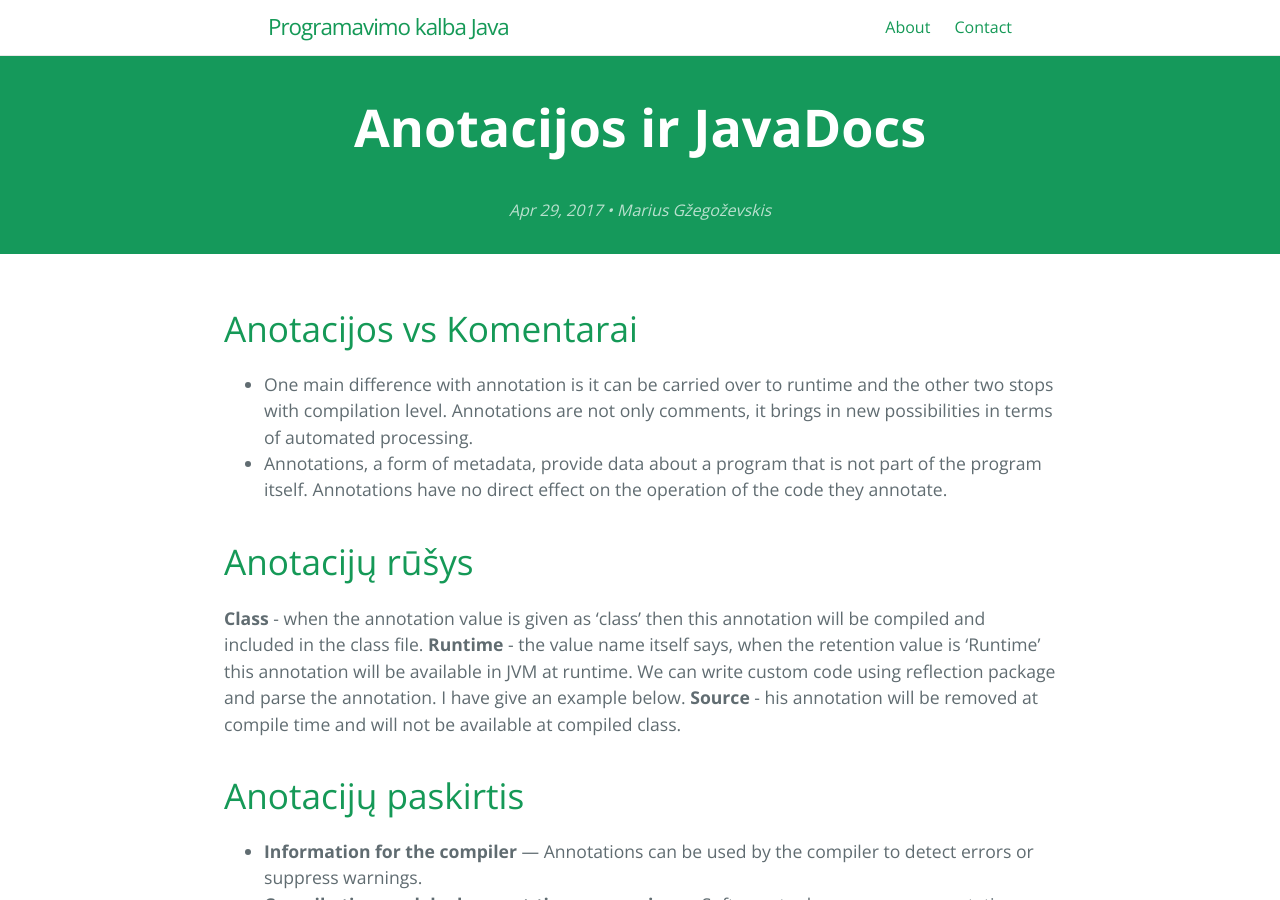
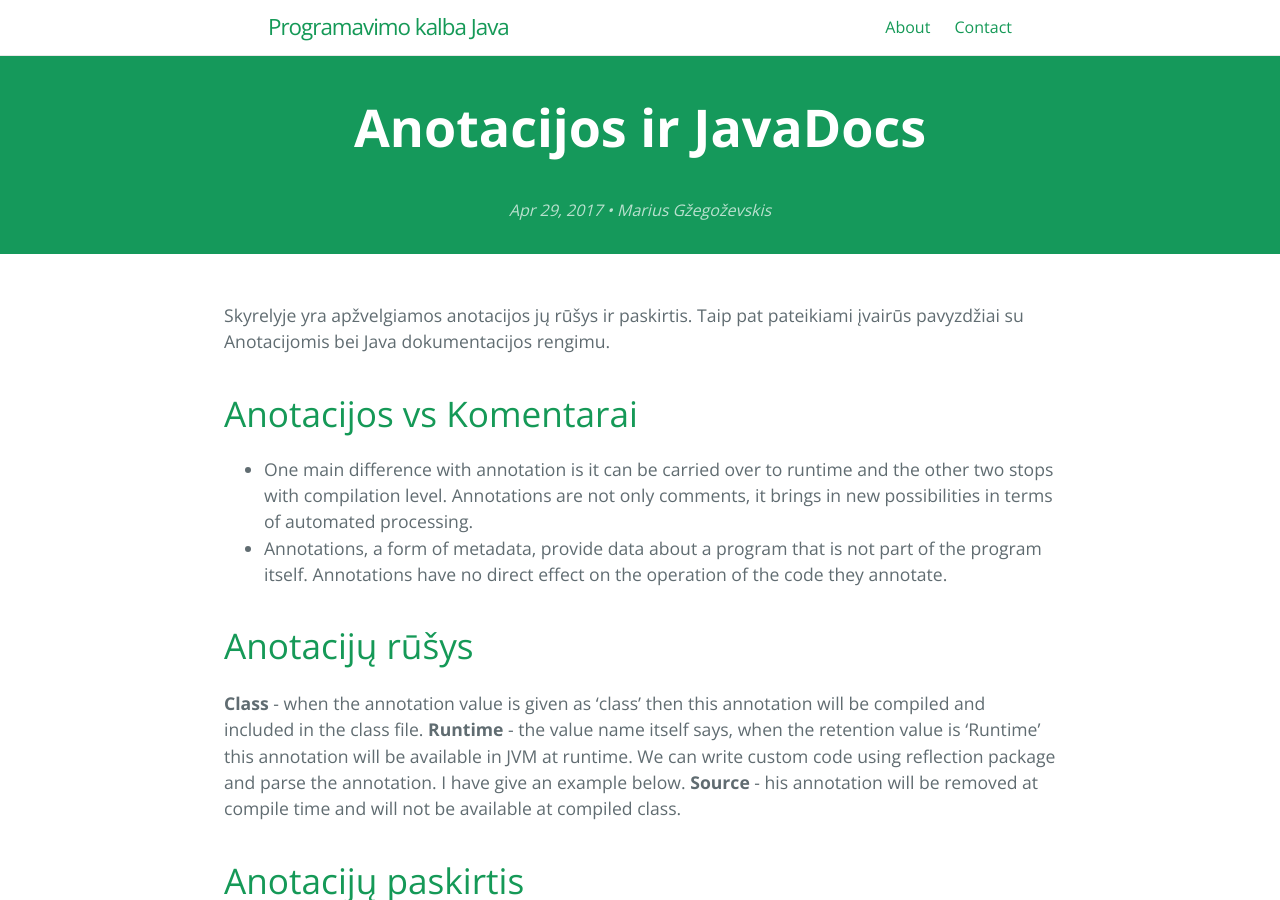
Before and after one commit to eif-courses/Java-Lecture-Notes, a Jekyll site: the page built from _posts/2017-04-29-cayman-example-content.md, in a window 1280 px wide and 900 px high. Built offline with Jekyll 4.4.1, drawn with Linux system fonts in a browser that asks for light colours.

Commit message:
Update 2017-04-29-cayman-example-content.md

```diff
--- a/_posts/2017-04-29-cayman-example-content.md
+++ b/_posts/2017-04-29-cayman-example-content.md
@@ -2,6 +2,8 @@
 layout: post
 title: "Anotacijos ir JavaDocs"
 ---
+
+Skyrelyje yra apžvelgiamos anotacijos jų rūšys ir paskirtis. Taip pat pateikiami įvairūs pavyzdžiai su Anotacijomis bei Java dokumentacijos rengimu.
 
 # Anotacijos vs Komentarai
 
```
